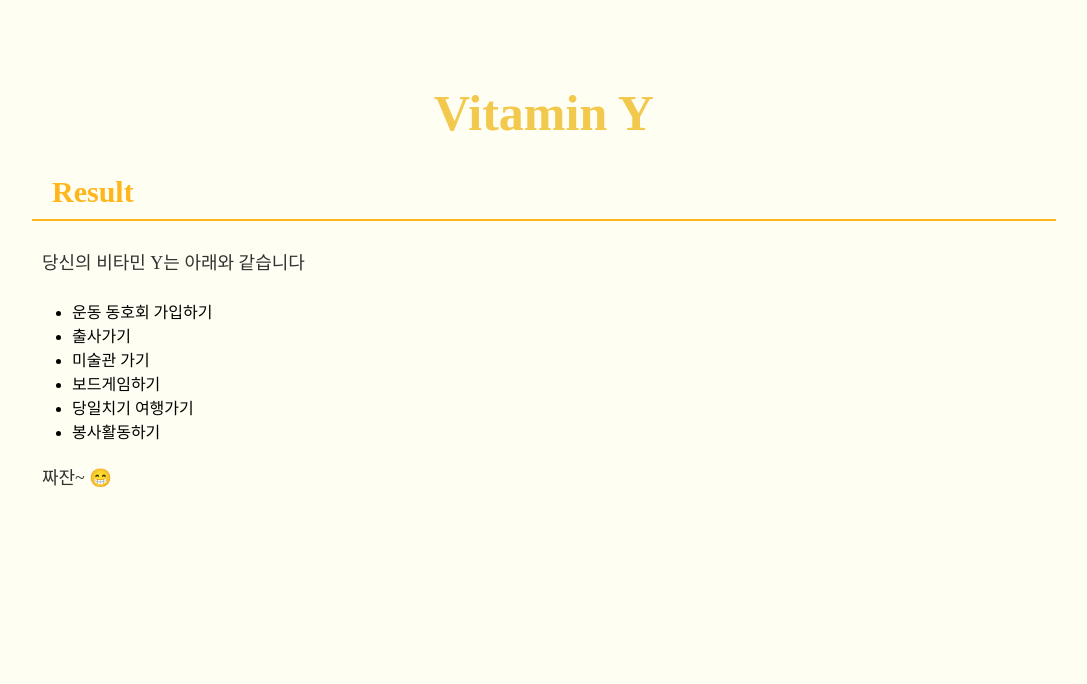
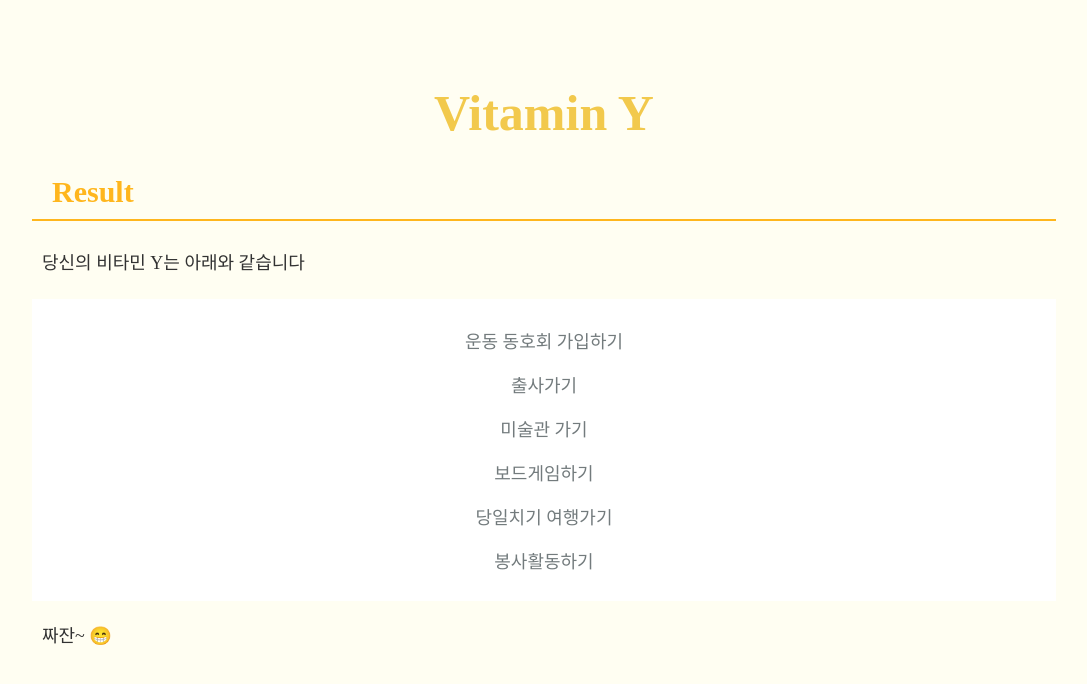
Before and after one commit to CodeSoom/project-react-3-Najeong-Kim, a React app: page /result in a window 1280 px wide. Shown: the top 684 px of the page, without its empty margins (96-1183 px from the left). Built offline with nearby package versions, Linux system fonts and the light colour scheme.

Commit message:
Result 리스트 스타일 추가

```diff
--- a/src/ResultContainer.jsx
+++ b/src/ResultContainer.jsx
@@ -5,6 +5,31 @@ import { useDispatch, useSelector } from 'react-redux';
 import { get } from './utils';
 
 import { selectResult } from './actions';
+
+import styled from '@emotion/styled';
+
+const Container = styled.div({
+  textAlign: 'center',
+  backgroundColor: 'white',
+})
+
+const List = styled.ul({
+  listStyle: 'none',
+  margin: '0',
+  padding: '10px',
+  backgroundColor: 'white',
+})
+
+const Item = styled.li({
+  backgroundColor: 'white',
+})
+
+const ResultItem = styled.p({
+  backgroundColor: 'white',
+  color: '#737B7D',
+  fontSize: '18px',
+})
+
 
 export function calculateResult(selects, result, number, points) {
   if (selects[points[0]] + selects[points[1]] + selects[points[2]] < 5) {
@@ -45,12 +70,16 @@ export default function ResultContainer() {
   }, []);
 
   return (
-    <div>
-      <ul>
+    <Container>
+      <List>
         {answer?.text?.results.map(({ resultId, resultText }) => (
-          <li key={resultId}>{resultText}</li>
+          <Item key={resultId}>
+            <ResultItem>
+              {resultText}
+            </ResultItem>
+          </Item>
         ))}
-      </ul>
-    </div>
+      </List>
+    </Container>
   );
 }
```
